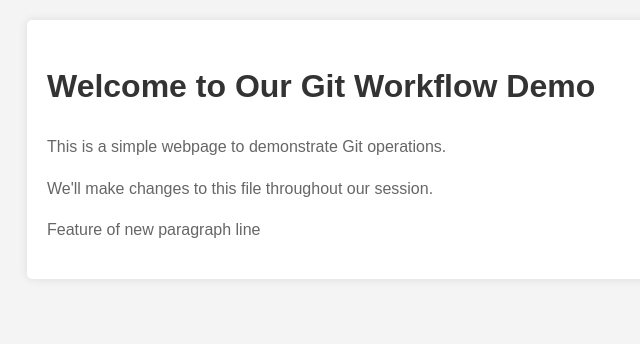
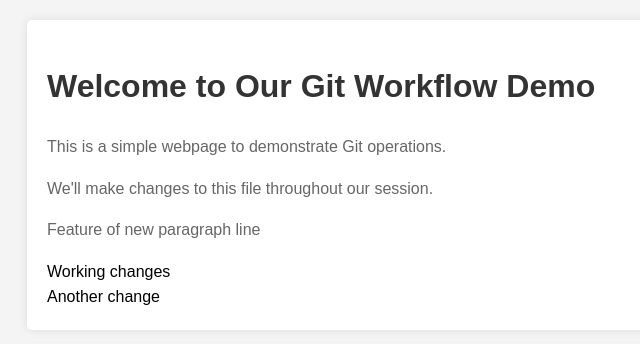
Before and after one commit to manos-fr/git-workflow, a plain HTML site: page index.html in a window 1280 px wide. Shown: the whole page, without its empty margins (193-833 px from the left). Drawn offline with Linux system fonts and the light colour scheme.

Commit message:
official clean commit for PR

```diff
--- a/index.html
+++ b/index.html
@@ -12,6 +12,8 @@
       <p>This is a simple webpage to demonstrate Git operations.</p>
       <p>We'll make changes to this file throughout our session.</p>
       <p>Feature of new paragraph line</p>
+      <a>Working changes</a>
+      <div>Another change</div>
     </div>
   </body>
 </html>
```
